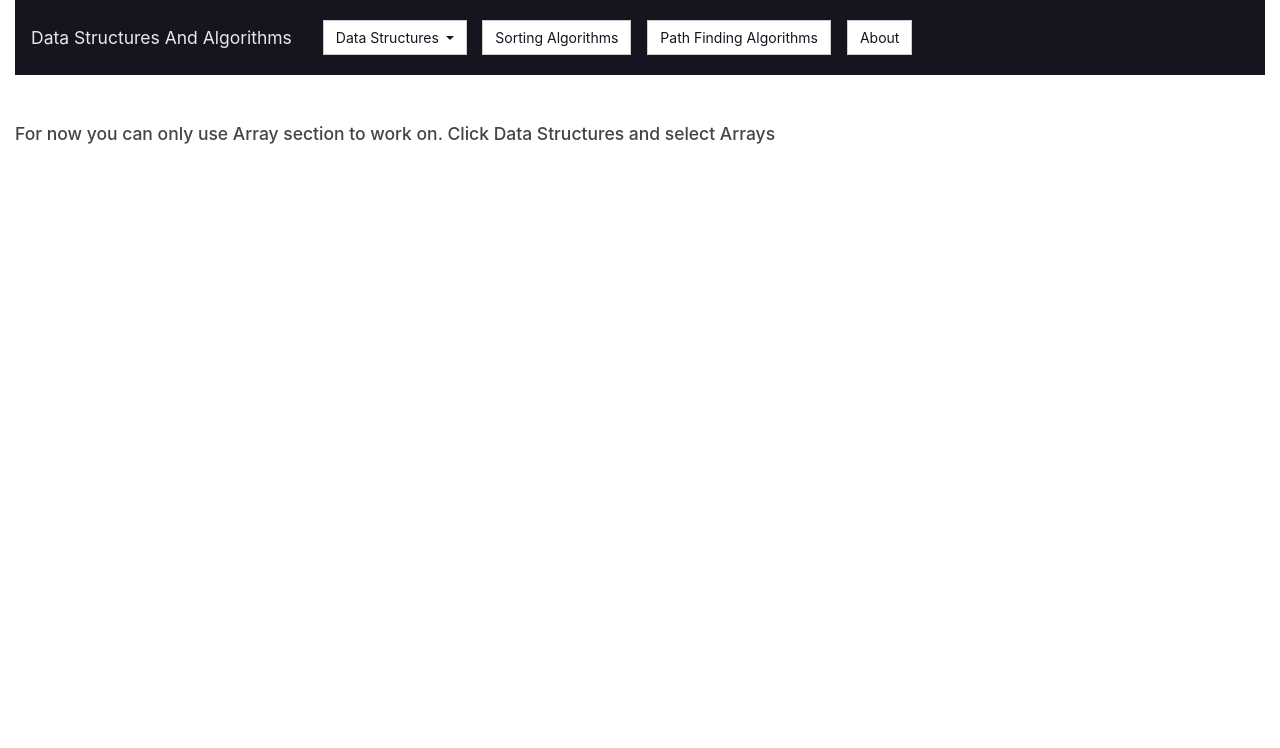
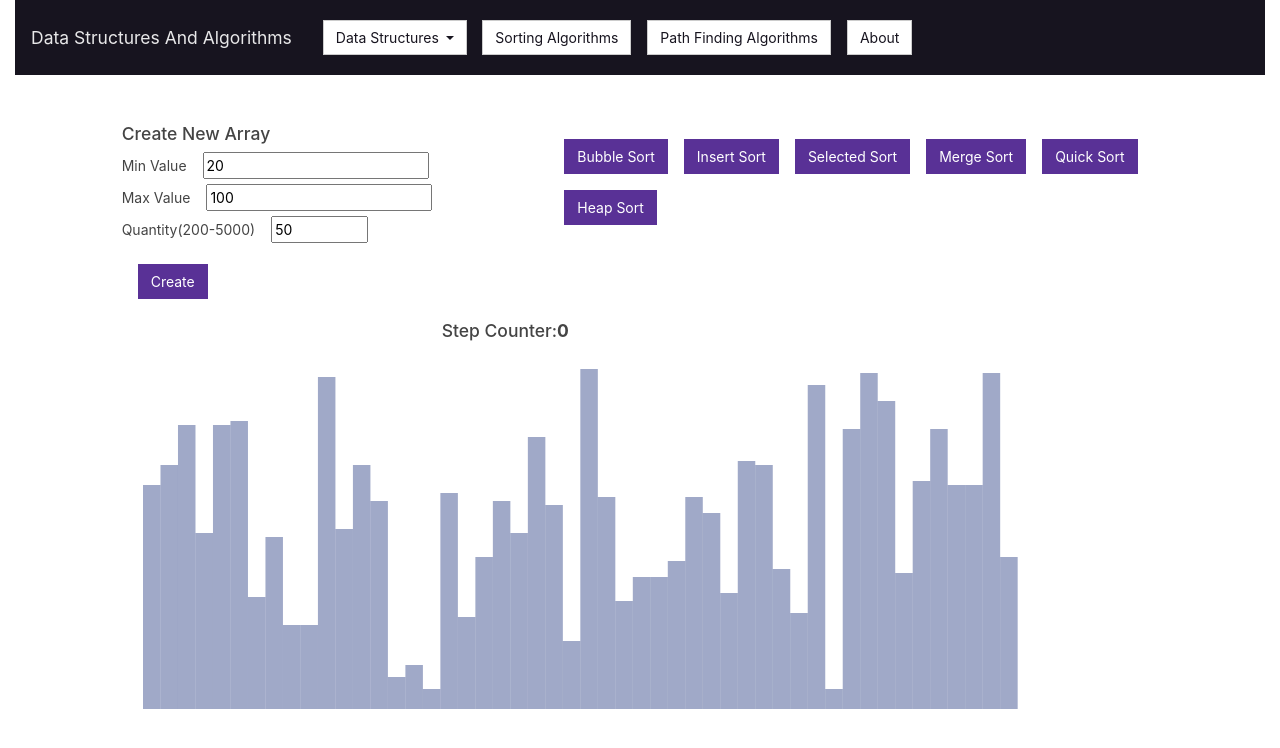
Before and after one commit to UgurOzdmr/Visual-Structures, an Angular app: page /sorting in a window 1280 px wide. Shown: the top 748 px of the page. Built offline with nearby package versions, Linux system fonts and the light colour scheme.

Commit message:
bubble-sort

```diff
--- a/src/app/app-routing.module.ts
+++ b/src/app/app-routing.module.ts
@@ -3,10 +3,12 @@ import { NgModule } from '@angular/core';
 import { Routes, RouterModule } from '@angular/router';
 import { HomeComponent } from './home/home.component';
 import { ArraysComponent } from './data-structures/arrays/arrays.component';
+import { SortingAlgorithmsComponent } from './sorting-algorithms/sorting-algorithms.component';
 
 
 const routes: Routes = [
   {path: 'arrays', component: ArraysComponent},
+  {path: 'sorting', component: SortingAlgorithmsComponent},
   {path: '**', component: HomeComponent}
 ];
 
--- a/src/app/app.module.ts
+++ b/src/app/app.module.ts
@@ -14,13 +14,15 @@ import { AppComponent } from './app.component';
 import { HomeComponent } from './home/home.component';
 import { NavbarComponent } from './navbar/navbar.component';
 import { ArraysComponent } from './data-structures/arrays/arrays.component';
+import { SortingAlgorithmsComponent } from './sorting-algorithms/sorting-algorithms.component';
 
 @NgModule({
   declarations: [
     AppComponent,
     HomeComponent,
     NavbarComponent,
-    ArraysComponent
+    ArraysComponent,
+    SortingAlgorithmsComponent
   ],
   imports: [
     BrowserModule,
--- a/src/app/data-structures/arrays/arrays.component.html
+++ b/src/app/data-structures/arrays/arrays.component.html
@@ -40,4 +40,4 @@
         <h5>Step Counter:<span><strong>{{this.stepCount}}</strong></span></h5>
         <h5>Status:{{status}}</h5>
     </div>
-    <svg class="mb-5" width="this.weight" height="500"></svg><br>
+    <svg  class="mb-5" width="this.width" height="500"></svg><br>
--- a/src/app/data-structures/arrays/arrays.component.ts
+++ b/src/app/data-structures/arrays/arrays.component.ts
@@ -8,7 +8,7 @@ import * as d3 from 'd3';
 })
 export class ArraysComponent implements OnInit {
 
-  margin = { top: 20, right: 40, bottom: 40, left: 120 };
+  margin;
   width;
   height;
   value;
@@ -34,6 +34,7 @@ export class ArraysComponent implements OnInit {
   ngOnInit() {
     this.innerWidth = window.innerWidth;
     console.log(this.innerWidth);
+    this.margin = { top: 20, right: (this.innerWidth / 20), bottom: 40, left: (this.innerWidth / 10) };
     this.width = (innerWidth / 1.2) - this.margin.left - this.margin.right;
     this.height = 400 - this.margin.top - this.margin.bottom;
     this.createArray();
--- a/src/app/home/home.component.html
+++ b/src/app/home/home.component.html
@@ -1,6 +1,6 @@
 <div class="container-fluid">
     <app-navbar></app-navbar>
-    <h5 class="mt-5">For now you can only use Array section to work on.
+    <h5 class="mt-5">For now you can use Array section and Sorting-Algorithms section(Only bubble sort) to work on.
         Click Data Structures and select Arrays
     </h5>
 </div>
--- a/src/app/navbar/navbar.component.html
+++ b/src/app/navbar/navbar.component.html
@@ -14,7 +14,7 @@
                 <ul id="dropdown-basic" *dropdownMenu class="dropdown-menu"
                     role="menu" aria-labelledby="button-basic">
                   <li role="menuitem"><a class="dropdown-item" [routerLink]="['/arrays']">Arrays</a></li>
-                  <li role="menuitem"><a class="dropdown-item" href="#">Hash Tables</a></li>
+                  <li role="menuitem"><a class="dropdown-item">Hash Tables</a></li>
                   <li role="menuitem"><a class="dropdown-item" href="#">Linked Lists</a></li>
                   <li role="menuitem"><a class="dropdown-item" href="#">Trees</a>
                 <li role="menuitem"><a class="dropdown-item" href="#">Graphs</a>
@@ -25,7 +25,7 @@
               </div>
         </li>
         <li class="nav-item">
-          <button class="btn btn-secondary">Sorting Algorithms</button>
+          <button class="btn btn-secondary" [routerLink]="['/sorting']">Sorting Algorithms</button>
         </li>
         <li class="nav-item">
             <button class="btn btn-secondary ml-3">Path Finding Algorithms</button>
--- /dev/null
+++ b/src/app/sorting-algorithms/sorting-algorithms.component.html
@@ -0,0 +1,35 @@
+<div class="container-fluid">
+    <app-navbar></app-navbar>
+    <div class="row">
+        <div class="offset-1 col-4 mt-5">
+            <h5>Create New Array</h5>
+            <label for="min">Min Value </label>
+            <input type="number" class="ml-3" [(ngModel)]="this.min" id="min">
+            <br>
+            <label for="max" >Max Value</label>
+            <input type="number" class="ml-3" [(ngModel)]="this.max" id="max">
+            <br>
+
+            <label for="quantity">Quantity(200-5000)</label>
+            <input type="number" min="10" max="5000" class="ml-3" [(ngModel)]="this.quantity" id="quantity">
+            <br>
+            <button (click)="createArray(this.quantity,this.max,this.min,true)" class="btn btn-primary ml-3 mt-3 ">Create</button>
+        </div>
+        <div class="col-6 mt-5">
+            <button class="btn btn-primary ml-3 mt-3" (click)="bubbleSort(this.array)">Bubble Sort</button>
+            <button class="btn btn-primary ml-3 mt-3">Insert Sort</button>
+            <button class="btn btn-primary ml-3 mt-3">Selected Sort</button>
+            <button class="btn btn-primary ml-3 mt-3">Merge Sort</button>
+            <button class="btn btn-primary ml-3 mt-3">Quick Sort</button>
+            <button class="btn btn-primary ml-3 mt-3">Heap Sort</button>
+        </div>
+    </div>
+    <br>
+    <div class="row">
+        <div class="offset-4 col-4">
+            <h5>Step Counter:<span><strong>{{counter}}</strong></span></h5>
+        </div>
+    </div>
+    <svg  class="mb-5" width="this.width" height="500"></svg><br>
+
+</div>
--- /dev/null
+++ b/src/app/sorting-algorithms/sorting-algorithms.component.ts
@@ -0,0 +1,200 @@
+import { Component, OnInit, OnDestroy } from '@angular/core';
+import * as d3 from 'd3';
+
+
+@Component({
+  selector: 'app-sorting-algorithms',
+  templateUrl: './sorting-algorithms.component.html',
+  styleUrls: ['./sorting-algorithms.component.css']
+})
+export class SortingAlgorithmsComponent implements OnInit {
+
+  color = '#435591';
+  array;
+  margin;
+  height;
+  width = 1000;
+  counter = 0;
+  min = 20;
+  max = 100;
+  quantity = 50;
+  innerWidth;
+
+  private x: any;
+  private y: any;
+  private svg: any;
+
+  constructor() { }
+
+  ngOnInit(): void {
+    this.clear();
+    this.createArray(this.quantity, this.max, this.min, false);
+    this.innerWidth = window.innerWidth;
+    this.margin = { top: 20, right: (this.innerWidth / 20), bottom: 40, left: (this.innerWidth / 10) };
+    this.width = (innerWidth / 1.2) - this.margin.left - this.margin.right;
+    this.height = 400 - this.margin.top - this.margin.bottom;
+    this.createSvg(this.array);
+  }
+
+
+
+  async bubbleSort(arr) {
+    // tslint:disable-next-line: prefer-for-of
+    for (let i = 0; i < arr.length; i++) {
+      for (let j = 0; j < arr.length - i ; j++) {
+          this.counter++;
+          if (arr[j] > arr[j + 1]) {
+            await this.swap(j, j + 1);
+            const temp = arr[j];
+            arr[j] = arr[j + 1];
+            arr[j + 1] = temp;
+          }
+        }
+      this.changeColor(arr.length - i - 1, 'green');
+      }
+    }
+
+
+  async insertSort(arr) {
+
+  }
+  changeColor(el, color) {
+    return new Promise(resolve => {
+      setTimeout(() => {
+        d3.selectAll('#index' + el + '')
+        .style('fill', color);
+      }, 300);
+    })
+
+  }
+
+  swap(el1, el2) {
+    return new Promise(resolve => {
+      setTimeout(() => {
+        d3.selectAll('#index' + el1 + '')
+        .style('fill', 'red')
+        .transition()
+        .attr('x', this.x('' + el2 + '') )
+        .attr('id', 'index' + (el2) + '')
+        .style('fill', this.color);
+
+        d3.selectAll('#index' + el2 + '')
+        .style('fill', 'red')
+        .transition()
+        .attr('x', this.x('' + el1 + '') )
+        .attr('id', 'index' + (el1) + '')
+        .style('fill', this.color);
+        resolve();
+      }, 300);
+    });
+  }
+
+  clear() {
+    d3.selectAll('svg > *').remove();
+  }
+
+  createSvg(array) {
+    this.initiateSvg(array);
+  }
+
+  private initiateSvg(array) {
+      this.svg = d3.select('svg')
+      .append('svg')
+      .attr('width', this.width + this.margin.left + this.margin.right)
+      .attr('height', this.height + this.margin.top + this.margin.bottom)
+      .append('g')
+      .attr('transform', 'translate(' + this.margin.left + ',' + this.margin.top + ')');
+
+      this.initiateX(array);
+  }
+
+  private initiateX(array) {
+
+    const tempArr = [];
+    for (let i = 0; i < array.length; i++) {
+      tempArr.push('' + i + '');
+    }
+    // X axis
+    this.x = d3.scaleBand()
+    .domain(tempArr.map(d => d))
+    .range([0, this.width]);
+
+    this.initiateY(array);
+    }
+
+  private initiateY(array) {
+      this.findMaxMin(array);
+
+      this.y = d3.scaleLinear().domain([this.min - 5, this.max]).range([this.height, 0]);
+      this.addRect(array);
+    }
+
+  private addRect(array) {
+    let height;
+    let add = 0;
+    for (let i = 0; i < array.length; i++) {
+    height =  340 - this.y(array[i]);
+
+    if (this.array[i] === this.min) {
+      add = 10;
+    }
+    this.svg
+    .append('rect')
+    .attr('id', 'index' + i + '')
+    .attr('x', this.x('' + i + '') )
+    .attr('y', this.y(array[i]))
+    .attr('height', height )
+    .attr('width', this.x.bandwidth() )
+    .style('fill', this.color)
+    .style('opacity', 0.5);
+
+  }
+}
+
+findMaxMin(array) {
+  this.max = array[0];
+  this.min = array[0];
+
+  for (let i = 0; i < array.length; i++) {
+    if (array[i] > this.max ) {
+      this.max = array[i];
+    }
+    if (array[i] < this.min) {
+    this.min = array[i];
+    }
+  }
+}
+
+  createArray(n, max, min, isExists) {
+    if (n < 20)  {
+      n = 20;
+      this.quantity = 20;
+    }
+    if (n > 5000) {
+      n = 5000;
+      this.quantity = 5000;
+    }
+
+    if (min > max) {
+      const temp = min;
+      min = max;
+      max = temp;
+    }
+    const arr = [];
+    for (let i = 0; i < n; i++) {
+      arr[i] = Math.floor(Math.random() * (max - min) + min);
+    }
+
+    arr[Math.floor(n / 2 )] = max;
+    arr[Math.floor(n / 3)] = min;
+
+    if (!isExists) {
+      this.clear();
+      this.array = arr;
+    } else {
+      this.array = arr;
+      this.clear();
+      this.createSvg(arr);
+    }
+  }
+}
```
Also changed, not shown: src/app/sorting-algorithms/sorting-algorithms.component.css (added).
